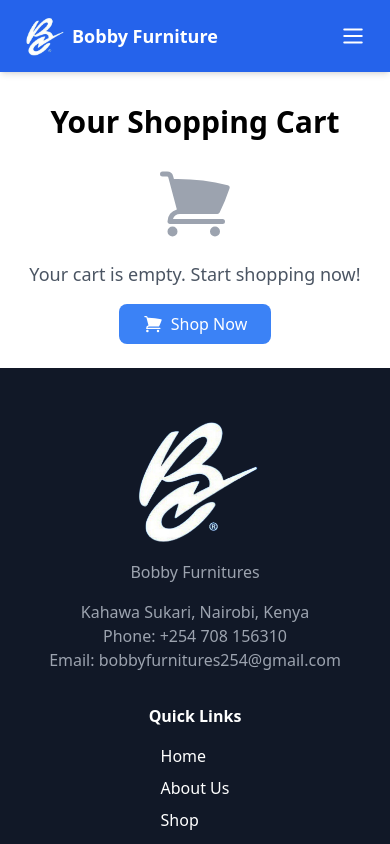
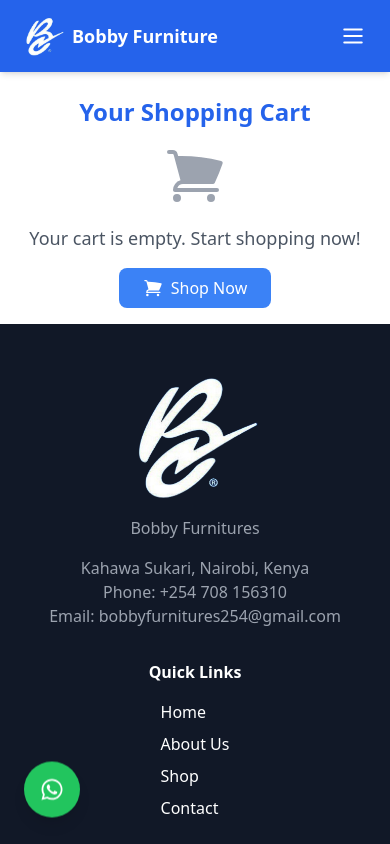
Before and after one commit to dev-in-Church/BobbyFurnitureFrontend, a React (Vite) app: page /cart in a window 390 px wide. Shown: the top 844 px of the page. Built offline with nearby package versions, Linux system fonts and the light colour scheme.

Commit message:
Updated responsiveness and overflow, added whatsapp and return to top buttons

```diff
--- a/src/App.jsx
+++ b/src/App.jsx
@@ -28,6 +28,8 @@
 import ForgotPassword from "./pages/ForgotPassword";
 import ResetPassword from "./pages/ResetPassword";
 import NotFoundPage from "./pages/NotFoundPage";
+import { ReturnToTop } from "./components/LoadingReturnTop";
+import WhatsAppButton from "./components/WhatsAppButton";
 
 const App = () => {
   return (
@@ -115,6 +117,8 @@
         </Routes>
       </main>
       <Footer />
+      <ReturnToTop />
+      <WhatsAppButton />
     </div>
   );
 };
--- /dev/null
+++ b/src/components/WhatsAppButton.jsx
@@ -0,0 +1,46 @@
+import React, { useState } from "react";
+import { motion } from "framer-motion";
+import { FaWhatsapp } from "react-icons/fa";
+
+const WhatsAppButton = () => {
+  const [hovered, setHovered] = useState(false);
+
+  return (
+    <div className="fixed bottom-6 left-6 flex items-center">
+      {/* Tooltip - Appears on the right with a modern glowing effect */}
+      <motion.div
+        initial={{ opacity: 0, x: -10 }}
+        animate={{ opacity: hovered ? 1 : 0, x: hovered ? 10 : -10 }}
+        transition={{ duration: 0.3 }}
+        className={`absolute left-16 bg-gray-900 text-white px-4 py-2 rounded-lg text-sm font-semibold shadow-lg
+                    transform scale-95 transition-all duration-300 ease-in-out
+                    ${
+                      hovered
+                        ? "scale-100 shadow-green-400/50 border border-green-400"
+                        : "scale-95"
+                    }`}
+      >
+        Chat with us!
+      </motion.div>
+
+      {/* WhatsApp Button */}
+      <motion.a
+        href="https://wa.me/254708156310"
+        target="_blank"
+        rel="noopener noreferrer"
+        className="bg-green-500 text-white p-4 rounded-full shadow-lg flex items-center justify-center
+                   hover:shadow-green-500/70 transition-all duration-300"
+        whileHover={{ scale: 1.1 }}
+        whileTap={{ scale: 0.9 }}
+        animate={{ y: [0, -5, 0] }}
+        transition={{ repeat: Infinity, duration: 1.5 }}
+        onMouseEnter={() => setHovered(true)}
+        onMouseLeave={() => setHovered(false)}
+      >
+        <FaWhatsapp className="text-2xl" />
+      </motion.a>
+    </div>
+  );
+};
+
+export default WhatsAppButton;
--- a/src/pages/AboutPage.jsx
+++ b/src/pages/AboutPage.jsx
@@ -15,7 +15,7 @@
 
 const AboutPage = () => {
   return (
-    <main className="bg-gray-100">
+    <main className="bg-gray-100 overflow-hidden">
       {/* Hero Section */}
       <section
         className="relative w-full h-[60vh] flex items-center justify-center text-center bg-cover bg-center"
--- a/src/pages/CartPage.jsx
+++ b/src/pages/CartPage.jsx
@@ -71,16 +71,19 @@
     navigate("/checkout");
   };
 
+  const handleContinueShopping = () => {
+    navigate("/products");
+  };
+
   return (
-    <div className="p-6 max-w-5xl mx-auto mt-20">
-      <h1 className="text-3xl font-bold mb-6 text-center dark:text-gray-300">
+    <div className="p-4 sm:p-6 max-w-5xl mx-auto mt-20">
+      <h1 className="text-2xl text-blue-600 sm:text-3xl font-bold mb-4 text-center dark:text-gray-300">
         Your Shopping Cart
       </h1>
 
       {cart.length === 0 ? (
-        // **Empty Cart UI**
         <div className="flex flex-col items-center justify-center text-center space-y-4">
-          <ShoppingCartIcon className="w-20 h-20 text-gray-400 dark:text-gray-500" />
+          <ShoppingCartIcon className="w-16 h-16 text-gray-400 dark:text-gray-500" />
           <p className="text-gray-600 dark:text-gray-300 text-lg">
             Your cart is empty. Start shopping now!
           </p>
@@ -93,15 +96,14 @@
           </a>
         </div>
       ) : (
-        <div className="bg-white dark:bg-gray-800 shadow-lg rounded-lg p-6">
-          {/* Cart Items */}
+        <div className="bg-white dark:bg-gray-800 shadow-lg rounded-lg p-4 sm:p-6">
           <div className="space-y-4">
             {cart.map((item) => (
               <div
                 key={item.id}
-                className="flex items-center justify-between border-b pb-4 last:border-none dark:border-gray-700"
+                className="flex flex-col sm:flex-row items-center justify-between border-b pb-4 last:border-none dark:border-gray-700"
               >
-                <div className="flex items-center space-x-4">
+                <div className="flex items-center space-x-4 w-full sm:w-auto">
                   <img
                     src={item.images[0]}
                     alt={item.name}
@@ -118,8 +120,7 @@
                   </div>
                 </div>
 
-                {/* Quantity Controls */}
-                <div className="flex items-center space-x-2">
+                <div className="flex items-center space-x-2 mt-2 sm:mt-0">
                   <button
                     onClick={() =>
                       handleQuantityChange(item.id, item.quantity - 1)
@@ -128,7 +129,7 @@
                   >
                     <MinusIcon className="w-5 h-5 text-gray-700 dark:text-gray-300" />
                   </button>
-                  <span className="px-4 py-2 border rounded text-center dark:bg-gray-700 dark:text-gray-300">
+                  <span className="px-3 py-1 border rounded text-center dark:bg-gray-700 dark:text-gray-300">
                     {item.quantity}
                   </span>
                   <button
@@ -141,10 +142,9 @@
                   </button>
                 </div>
 
-                {/* Remove Button */}
                 <button
                   onClick={() => handleRemove(item.id)}
-                  className="bg-red-500 text-white px-3 py-1 rounded hover:bg-red-600 flex items-center space-x-1"
+                  className="bg-red-500 text-white px-3 py-1 rounded hover:bg-red-600 flex items-center space-x-1 mt-2 sm:mt-0"
                 >
                   <TrashIcon className="w-5 h-5 text-white" />
                   <span>Remove</span>
@@ -153,32 +153,38 @@
             ))}
           </div>
 
-          {/* Undo & Checkout Section */}
           <div className="mt-6 flex flex-col sm:flex-row justify-between items-center gap-4">
             <p className="text-lg font-semibold dark:text-gray-300 flex items-center space-x-1">
               <CurrencyDollarIcon className="w-6 h-6 text-green-500" />
               <span>Subtotal: Ksh.{total.toFixed(2)}</span>
             </p>
-            <div className="flex space-x-4">
+            <div className="flex flex-col sm:flex-row sm:space-x-4 w-full sm:w-auto">
               {lastRemoved && (
                 <button
                   onClick={handleUndo}
-                  className="bg-yellow-500 text-white px-4 py-2 rounded-lg hover:bg-yellow-600 flex items-center space-x-2"
+                  className="bg-yellow-500 text-white px-4 py-2 rounded-lg hover:bg-yellow-600 flex items-center space-x-2 w-full sm:w-auto"
                 >
                   <ArrowUturnLeftIcon className="w-5 h-5 text-white" />
                   <span>Undo</span>
                 </button>
               )}
               <button
+                onClick={handleContinueShopping}
+                className="bg-green-500 text-white px-4 py-2 rounded-lg hover:bg-green-600 flex items-center space-x-2 w-full sm:w-auto mt-2 sm:mt-0"
+              >
+                <ShoppingCartIcon className="w-5 h-5 text-white" />
+                <span>Continue Shopping</span>
+              </button>
+              <button
                 onClick={handleClearCart}
-                className="bg-gray-500 text-white px-4 py-2 rounded-lg hover:bg-gray-600 flex items-center space-x-2"
+                className="bg-gray-500 text-white px-4 py-2 rounded-lg hover:bg-gray-600 flex items-center space-x-2 w-full sm:w-auto mt-2 sm:mt-0"
               >
                 <TrashIcon className="w-5 h-5 text-white" />
                 <span>Clear Cart</span>
               </button>
               <button
                 onClick={handleCheckout}
-                className="bg-blue-500 text-white px-6 py-2 rounded-lg hover:bg-blue-600 flex items-center space-x-2"
+                className="bg-blue-500 text-white px-6 py-2 rounded-lg hover:bg-blue-600 flex items-center space-x-2 w-full sm:w-auto mt-2 sm:mt-0"
               >
                 <span>Proceed to Checkout</span>
               </button>
--- a/src/pages/HomePage.jsx
+++ b/src/pages/HomePage.jsx
@@ -8,12 +8,12 @@
 
 const Home = () => {
   return (
-    <>
+    <main className="overflow-x-hidden">
       <HeroSection />
       <AboutSection />
       {/* <ProductShowcase /> */}
       {/* <TestimonialsSection /> */}
-    </>
+    </main>
   );
 };
 
--- a/src/pages/Login.jsx
+++ b/src/pages/Login.jsx
@@ -198,10 +198,10 @@
   };
 
   return (
-    <div className="flex justify-center items-center min-h-screen bg-gradient-to-br from-blue-50 to-blue-100">
+    <div className="flex justify-center items-center min-h-screen bg-gradient-to-br from-blue-50 to-blue-100 px-2">
       <div className="w-full max-w-md bg-white p-8 rounded-xl shadow-lg transition transform hover:scale-105 duration-300">
         <h2 className="text-3xl font-bold text-center text-gray-800 mb-6">
-          Welcome Back 👋
+          Welcome Back
         </h2>
 
         {error && (
--- a/src/pages/ProductsPage.jsx
+++ b/src/pages/ProductsPage.jsx
@@ -173,7 +173,7 @@
       </div>
 
       {/* Product Grid */}
-      <div className="grid grid-cols-2 md:grid-cols-3 lg:grid-cols-4 gap-6 mt-24">
+      <div className="grid grid-cols-1 sm:grid-cols-2 md:grid-cols-2 lg:grid-cols-4 gap-6 mt-24">
         {filteredProducts.length > 0 ? (
           filteredProducts.map((product) => (
             <div
--- a/src/pages/SignUp.jsx
+++ b/src/pages/SignUp.jsx
@@ -229,10 +229,10 @@
   };
 
   return (
-    <div className="flex justify-center items-center min-h-screen bg-gradient-to-br from-blue-50 to-blue-100">
+    <div className="flex justify-center items-center min-h-screen bg-gradient-to-br from-blue-50 to-blue-100 px-2">
       <div className="w-full max-w-md bg-white p-8 rounded-xl shadow-lg transition transform hover:scale-105 duration-300">
         <h2 className="text-3xl font-bold text-center text-gray-800 mb-6">
-          Create Account 🚀
+          Create Account
         </h2>
 
         {error && (
```
